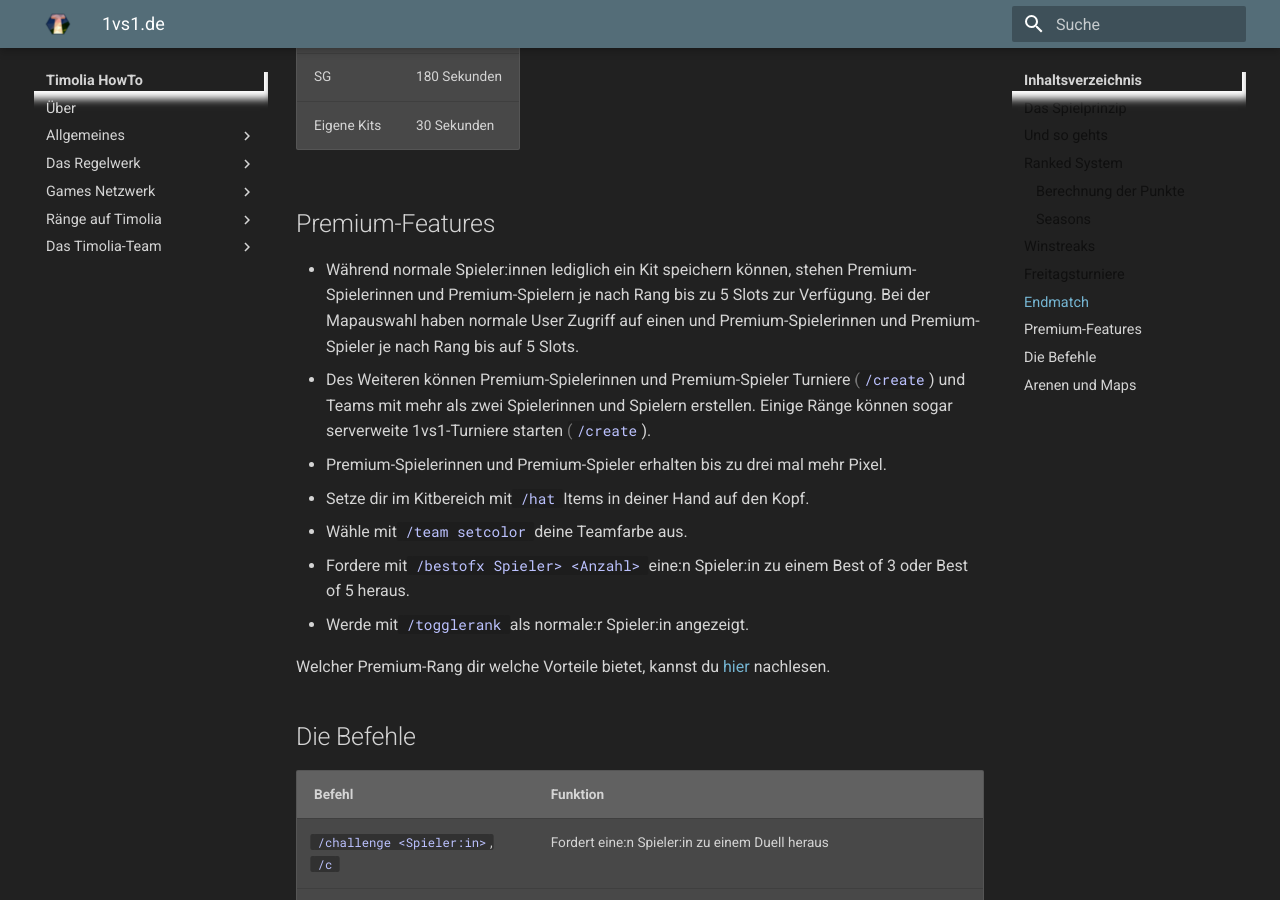
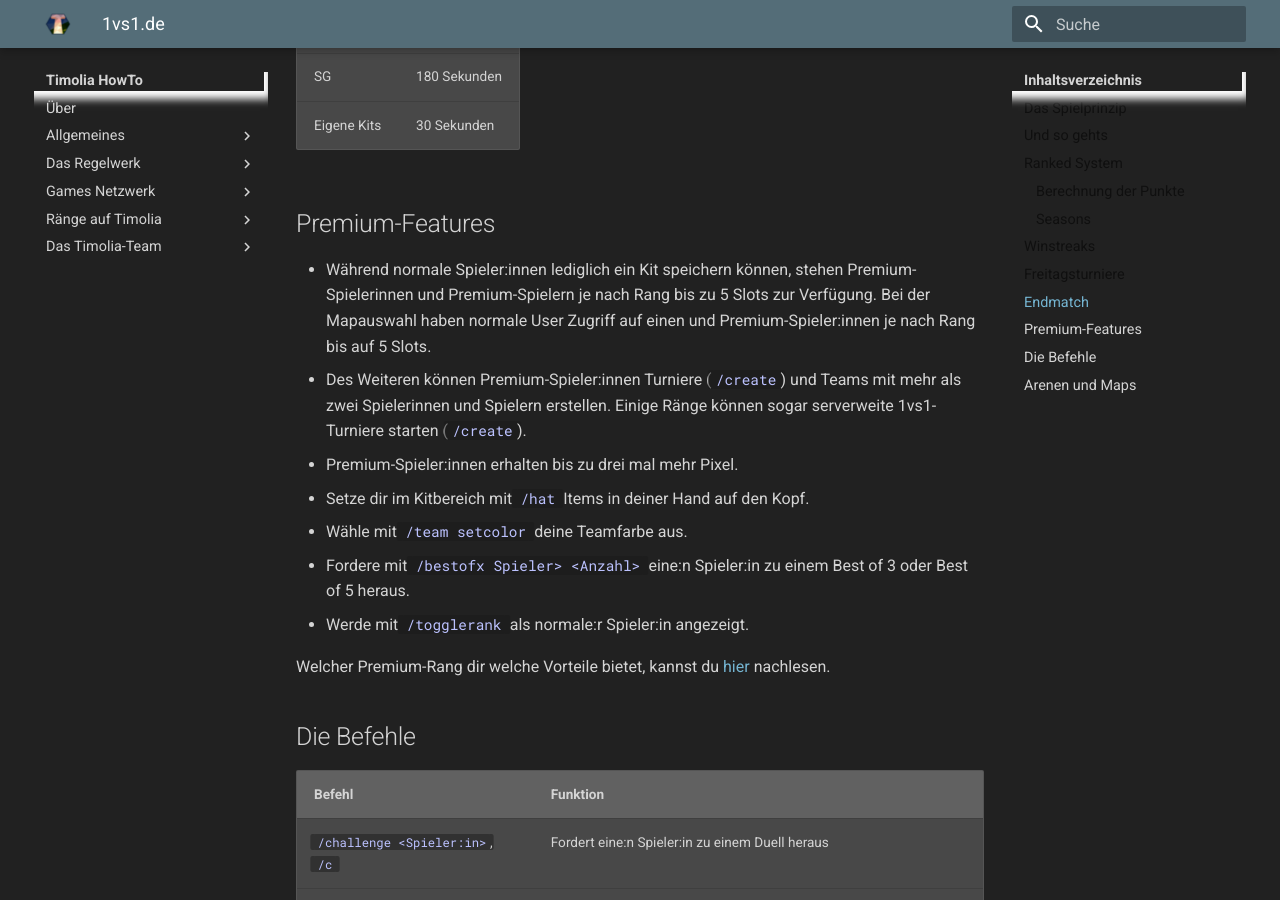
Before and after one commit to TimoliaDE/HowTo, an MkDocs documentation site: the page built from docs/games/1vs1.de.md, in a window 1280 px wide and 900 px high, scrolled down 5434 px. Built offline with MkDocs 1.6.1 and Material for MkDocs 9.7.7, drawn with Linux system fonts in a browser that asks for light colours; old or Windows-style settings are respelled for this version of MkDocs.

Commit message:
1vs1 Games Spieler zu Spieler:in II

```diff
--- a/docs/games/1vs1.de.md
+++ b/docs/games/1vs1.de.md
@@ -123,9 +123,9 @@ Hier findest du eine Übersicht der Mindestspielzeiten bis zum Endmatch:
 
 
 ## Premium-Features
-- Während normale Spieler:innen lediglich ein Kit speichern können, stehen Premium-Spielerinnen und Premium-Spielern je nach Rang bis zu 5 Slots zur Verfügung. Bei der Mapauswahl haben normale User Zugriff auf einen und Premium-Spielerinnen und Premium-Spieler je nach Rang bis auf 5 Slots.
-- Des Weiteren können Premium-Spielerinnen und Premium-Spieler Turniere (`/create`) und Teams mit mehr als zwei Spielerinnen und Spielern erstellen. Einige Ränge können sogar serverweite 1vs1-Turniere starten (`/create`).
-- Premium-Spielerinnen und Premium-Spieler erhalten bis zu drei mal mehr Pixel.
+- Während normale Spieler:innen lediglich ein Kit speichern können, stehen Premium-Spielerinnen und Premium-Spielern je nach Rang bis zu 5 Slots zur Verfügung. Bei der Mapauswahl haben normale User Zugriff auf einen und Premium-Spieler:innen je nach Rang bis auf 5 Slots.
+- Des Weiteren können Premium-Spieler:innen Turniere (`/create`) und Teams mit mehr als zwei Spielerinnen und Spielern erstellen. Einige Ränge können sogar serverweite 1vs1-Turniere starten (`/create`).
+- Premium-Spieler:innen erhalten bis zu drei mal mehr Pixel.
 - Setze dir im Kitbereich mit `/hat` Items in deiner Hand auf den Kopf.
 - Wähle mit `/team setcolor` deine Teamfarbe aus.
 - Fordere mit `/bestofx Spieler> <Anzahl>` eine:n Spieler:in zu einem Best of 3 oder Best of 5 heraus.
```
